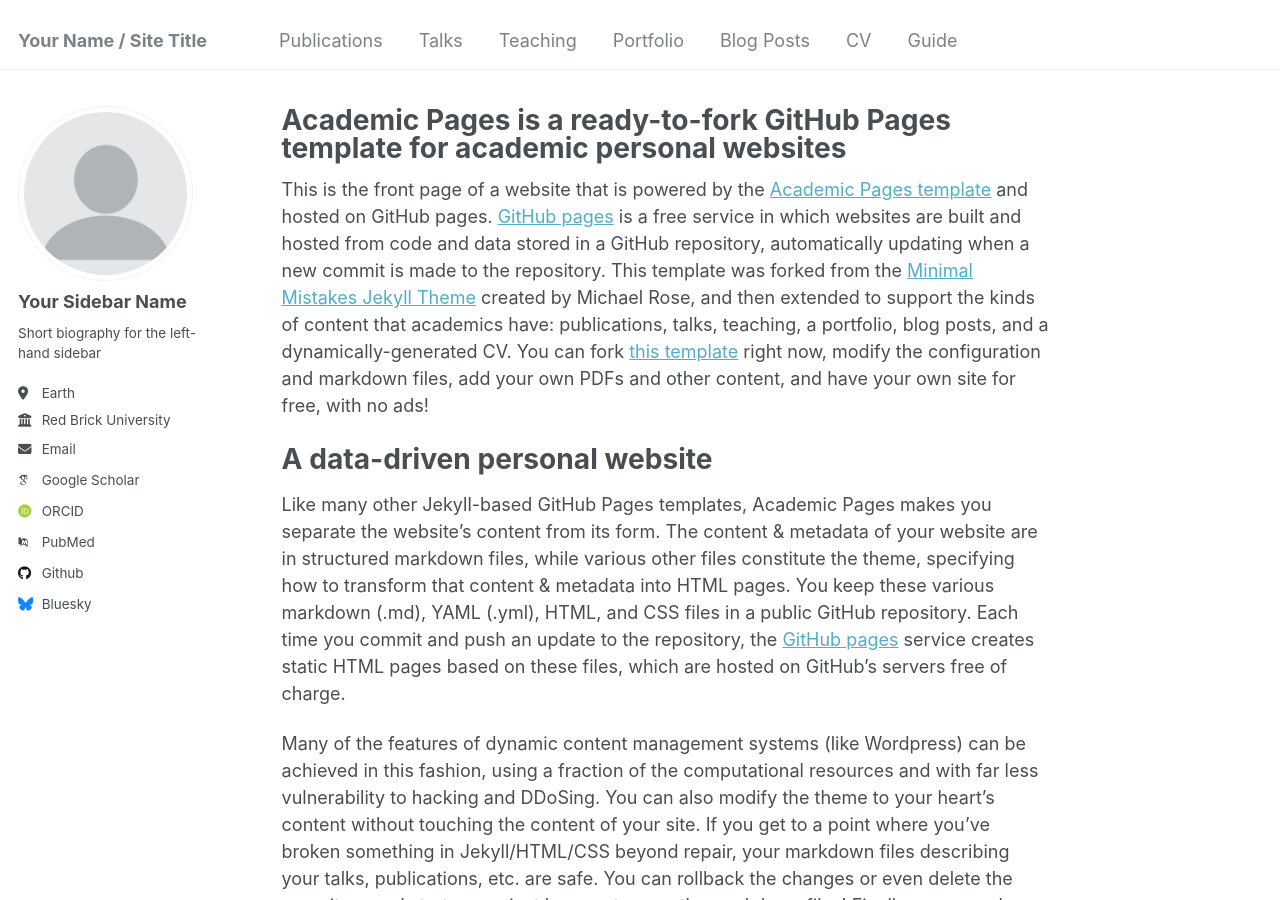
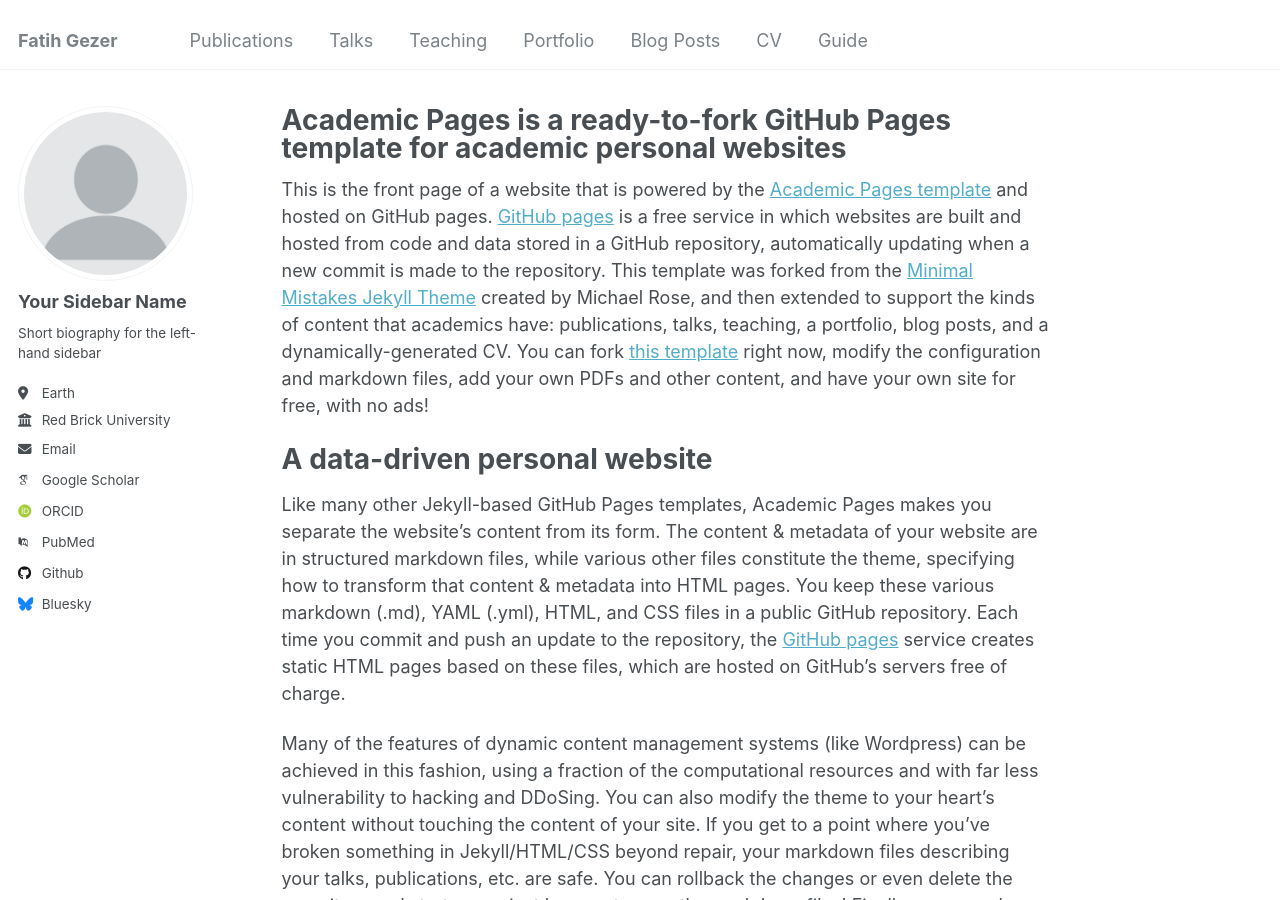
Before and after one commit to fatihgezer/fatihgezer.github.io, a Jekyll site: the page built from _pages/about.md, in a window 1280 px wide and 900 px high. Built offline with Jekyll 4.4.1, drawn with Linux system fonts in a browser that asks for light colours; some web fonts are replaced.

Commit message:
name and title

```diff
--- a/_config.yml
+++ b/_config.yml
@@ -8,7 +8,7 @@
 
 # Basic Site Settings
 locale                   : "en-US"
-title                    : "Your Name / Site Title"
+title                    : "Fatih Gezer"
 title_separator          : "-"
 name                     : &name "Your Name"
 description              : &description "personal description"
```
